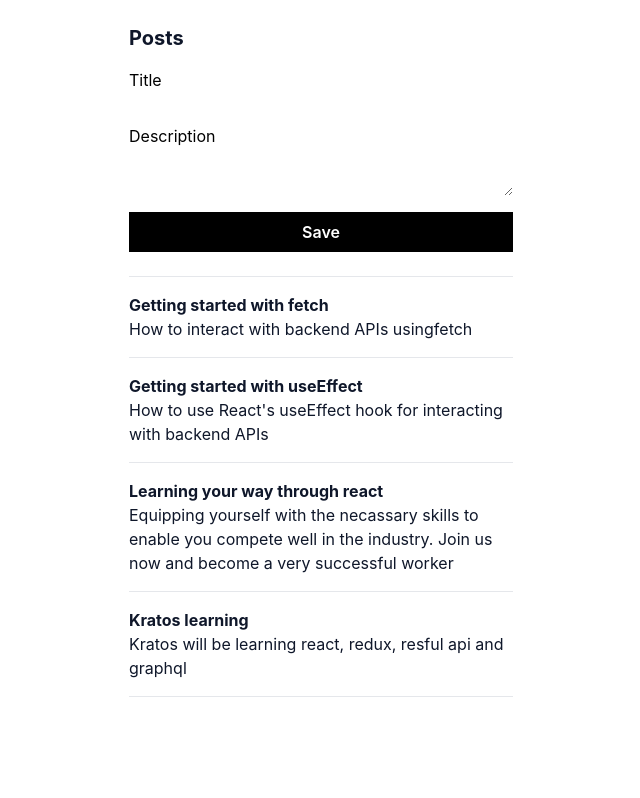
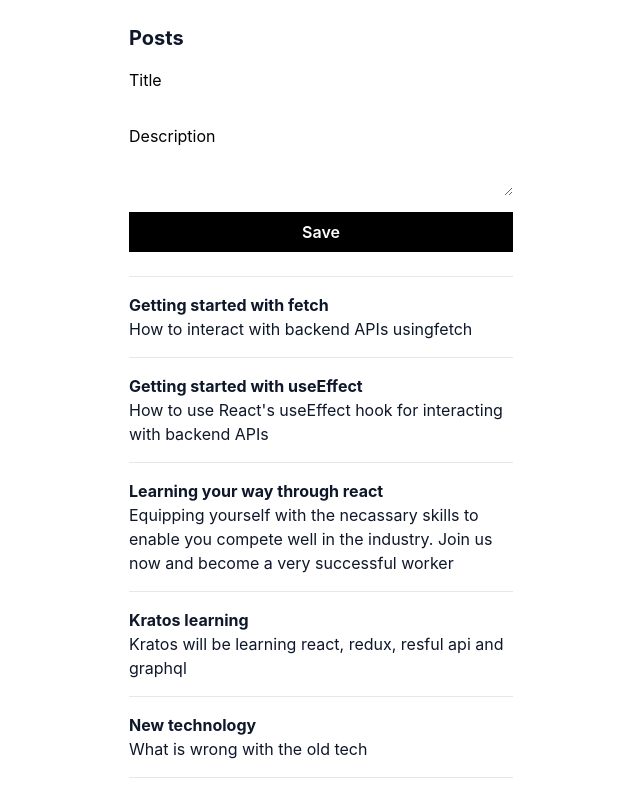
Before and after one commit to Kratosgado/react-restful-api, a React (Create React App) app: page / in a window 1280 px wide. Shown: the whole page, without its empty margins (319-959 px from the left). Built offline with nearby package versions, Linux system fonts and the light colour scheme; data requests are answered from the project's data file.

Commit message:
use defer to getPost

```diff
--- a/db.json
+++ b/db.json
@@ -19,6 +19,11 @@
       "title": "Kratos learning",
       "description": "Kratos will be learning react, redux, resful api and graphql",
       "id": 4
+    },
+    {
+      "title": "New technology",
+      "description": "What is wrong with the old tech",
+      "id": 5
     }
   ]
 }
--- a/src/App.tsx
+++ b/src/App.tsx
@@ -1,5 +1,5 @@
 import React from 'react';
-import { createBrowserRouter, RouterProvider } from 'react-router-dom'
+import { createBrowserRouter, RouterProvider, defer } from 'react-router-dom'
 import { getPosts } from './posts/getPosts';
 
 import './App.css';
@@ -10,7 +10,7 @@ const router = createBrowserRouter([
   {
     path: "/",
     element: <PostsPage />,
-    loader: getPosts
+    loader: async () => defer({posts: getPosts()})
   }
 ]);
 
--- a/src/posts/PostsPage.tsx
+++ b/src/posts/PostsPage.tsx
@@ -1,15 +1,15 @@
-import { useEffect, useState } from 'react';
-import {useLoaderData} from 'react-router-dom'
+import { Suspense } from 'react';
+import {useLoaderData, Await } from 'react-router-dom'
 
 import { PostsList } from './PostsList';
 import { NewPostData, PostData } from './types';
-import { getPosts, assertIsPosts } from './getPosts';
+import { assertIsPosts } from './getPosts';
 import { NewPostForm } from './NewPostForm';
 import { savePost } from './savePost';
 
 export function PostsPage() {
-   const posts = useLoaderData();
-   assertIsPosts(posts)
+   const data = useLoaderData();
+   assertIsData(data);
 
    async function handleSave(newPostData: NewPostData) {
       const newPost = await savePost(newPostData);
@@ -22,7 +22,29 @@ export function PostsPage() {
             Posts
          </h2>
          <NewPostForm onSave={handleSave} />
-         <PostsList posts={posts} />
+         <Suspense fallback={<div>Fetching...</div>}>
+            <Await resolve={data.posts}>
+               {(posts) => {
+                  assertIsPosts(posts);
+                  return <PostsList posts={posts} />
+               }}
+            </Await>
+         </Suspense>
       </div>
    );
 }
+
+type Data = {
+   posts: PostData[];
+};
+
+export function assertIsData(data: unknown): asserts data is Data{
+   if (typeof data !== 'object') {
+      throw new Error("Data isn't an object")
+   };
+   if (data === null) {
+      throw new Error('Data is null');
+   }
+   if(!('posts' in data)) throw new Error("data doesn't contain posts");
+
+}
--- a/src/posts/getPosts.ts
+++ b/src/posts/getPosts.ts
@@ -12,8 +12,9 @@ export async function getPosts() {
 export function assertIsPosts(postsData: unknown): asserts postsData is PostData[]{
 
    // check if the data is an array
-   if (!Array.isArray(postsData)) throw new Error("posts isn't an array");
-
+   if (!Array.isArray(postsData)) {
+      throw new Error("posts isn't an array")
+   };
    // check if the data is not empty
    if (postsData.length === 0) return;
 
--- a/src/posts/types.ts
+++ b/src/posts/types.ts
@@ -1,6 +1,6 @@
 
 
-export interface PostData {
+export type PostData = {
    id: number;
    title: string;
    description: string
```
